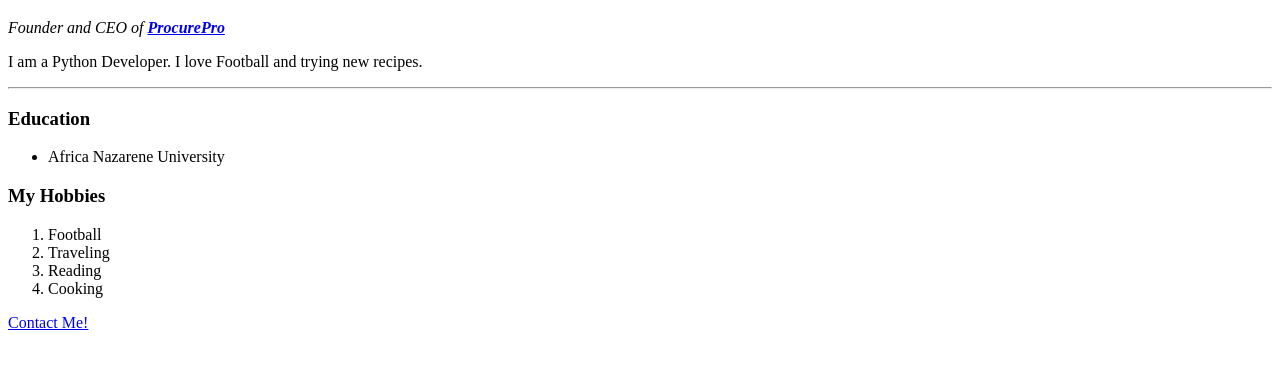
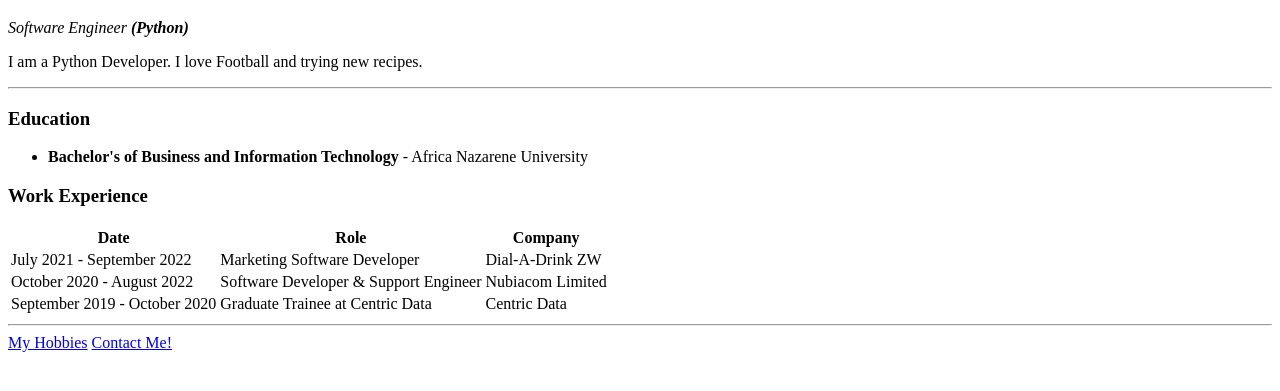
Before and after one commit to masonk16/100_days_of_code_projects, a plain HTML site: page Web Development/HTML - Personal Site/index.html in a window 1280 px wide. Shown: the part 323-714 px from the top of the page. Drawn offline with Linux system fonts and the light colour scheme.

Commit message:
Update wwith work experience

```diff
--- a/Web Development/HTML - Personal Site/index.html
+++ b/Web Development/HTML - Personal Site/index.html
@@ -8,20 +8,45 @@
 
     <img height="250px" width="250px" alt="Mason Mapfundematsva" src="img/me.png">
     <h1>Mason Kuzi Mapfundematsva</h1>
-    <p><em>Founder and CEO of <strong><a href="https://github.com/masonk16/ProcurePro ">ProcurePro</a></strong></em></p>
+    <p><em>Software Engineer <strong>(Python)</strong></em></p>
     <p>I am a Python Developer. I love Football and trying new recipes.</p>
     <hr>
     <h3>Education</h3>
     <ul>
-        <li>Africa Nazarene University</li>
+        <li><strong>Bachelor's of Business and Information Technology</strong> - Africa Nazarene University</li>
     </ul>
-    <h3>My Hobbies</h3>
-    <ol>
-        <li>Football</li>
-        <li>Traveling</li>
-        <li>Reading</li>
-        <li>Cooking</li>
-    </ol>
+    <h3>Work Experience</h3>
+    <table>
+        <thead>
+            <tr>
+                <th>Date</th>
+                <th>Role</th>
+                <th>Company</th>
+            </tr>
+        </thead>
+        <tbody>
+        <tr>
+            <td>July 2021 - September 2022</td>
+            <td>Marketing Software Developer</td>
+            <td>Dial-A-Drink ZW</td>
+        </tr>
+        <tr>
+            <td>October 2020 - August 2022</td>
+            <td>Software Developer &amp; Support Engineer</td>
+            <td>Nubiacom Limited</td>
+        </tr>
+        <tr>
+            <td>September 2019 - October 2020</td>
+            <td>Graduate Trainee at Centric Data</td>
+            <td>Centric Data</td>
+        </tr>
+        </tbody>
+        <tfoot>
+
+        </tfoot>
+    </table>
+    <hr>
+    <a href="hobbies.html">My Hobbies</a>
     <a href="contact-me.html">Contact Me!</a>
 </body>
 </html>
```
Also changed, not shown: Web Development/HTML - Personal Site/hobbies.html (added, +16 -0 lines), 1 other file.
